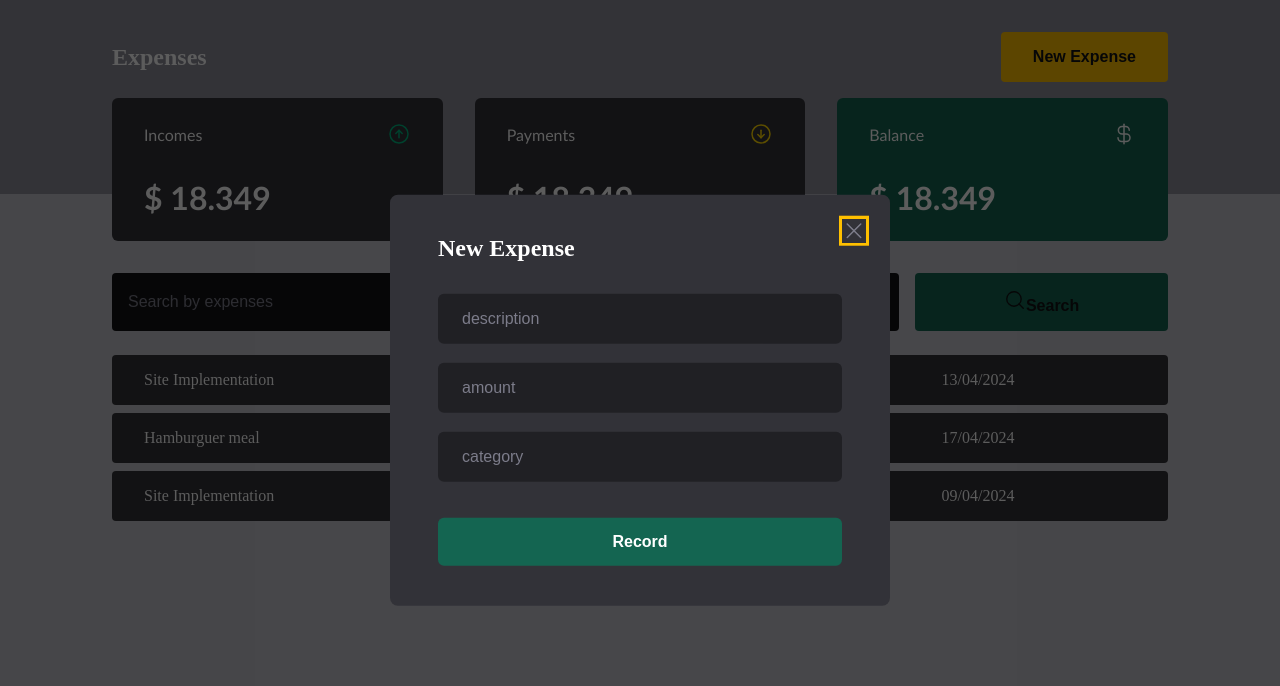
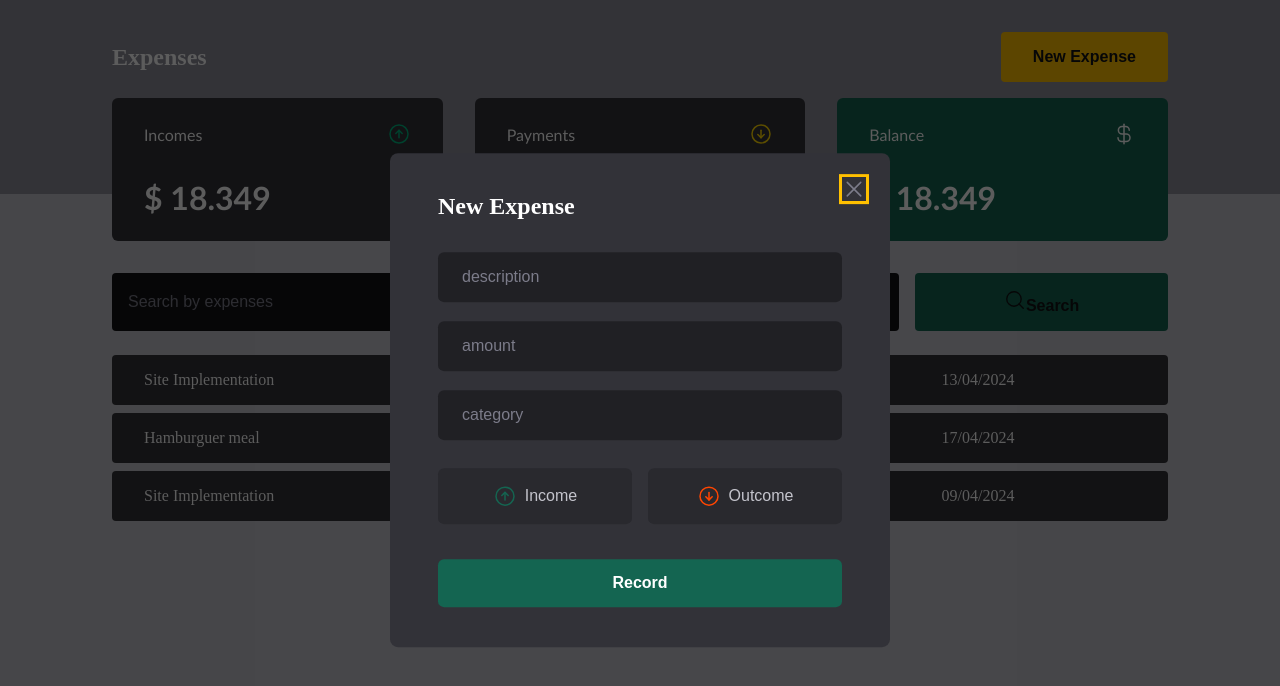
Before and after one commit to marialobillo/expense-tracker-2, a React (Vite) app: page / in a window 1280 px wide. Both pictures are taken after a click on the button "New Expense". Shown: the top 686 px of the page. Built offline with nearby package versions, Linux system fonts and the light colour scheme.

Commit message:
feat: add income and outcome buttons on modal for new expense

```diff
--- a/src/components/NewExpenseModal/index.tsx
+++ b/src/components/NewExpenseModal/index.tsx
@@ -1,6 +1,6 @@
 import * as Dialog from "@radix-ui/react-dialog";
-import { Overlay, Content, CloseButton } from './styles';
-import { X } from "phosphor-react";
+import { Overlay, Content, CloseButton, ExpenseType, ExpenseTypeButton } from './styles';
+import { ArrowCircleDown, ArrowCircleUp, X } from "phosphor-react";
 
 const NewExpenseModal = () => {
     return (
@@ -19,6 +19,17 @@ const NewExpenseModal = () => {
                   <input type="number" placeholder="amount" />
                   <input type="text" placeholder="category" />
 
+                  <ExpenseType>
+                    <ExpenseTypeButton variant="income">
+                      <ArrowCircleUp size={24} />
+                      Income
+                    </ExpenseTypeButton>
+                    <ExpenseTypeButton variant="outcome">
+                      <ArrowCircleDown size={24} />
+                      Outcome
+                      </ExpenseTypeButton>
+                  </ExpenseType>
+
                   <button type="submit">
                     Record
                   </button>
--- a/src/components/NewExpenseModal/styles.ts
+++ b/src/components/NewExpenseModal/styles.ts
@@ -68,3 +68,31 @@ export const CloseButton = styled(Dialog.Close)`
   cursor: pointer;
   color: ${props => props.theme['gray-500']};
   `
+
+export const ExpenseType = styled.div`
+  display: grid;
+  grid-template-columns: repeat(2, 1fr);
+  gap: 1rem;
+  margin-top: 0.5rem;
+`
+
+interface ExpenseTypeButtonProps {
+  variant: 'income' | 'outcome'
+}
+
+export const ExpenseTypeButton = styled.button<ExpenseTypeButtonProps>`
+  background-color: ${props => props.theme['gray-700']};
+  padding: 1rem 1.5rem;
+  display: flex;
+  align-items: center;
+  justify-content: center;
+  gap: 0.5rem;
+  border-radius: 6px;
+  cursor: pointer;
+  border: 0;
+  color: ${props => props.theme['gray-300']};
+
+  svg {
+    color: ${props => props.variant === 'income' ? props.theme['green-700'] : props.theme['red-500']};
+  }
+`
```
